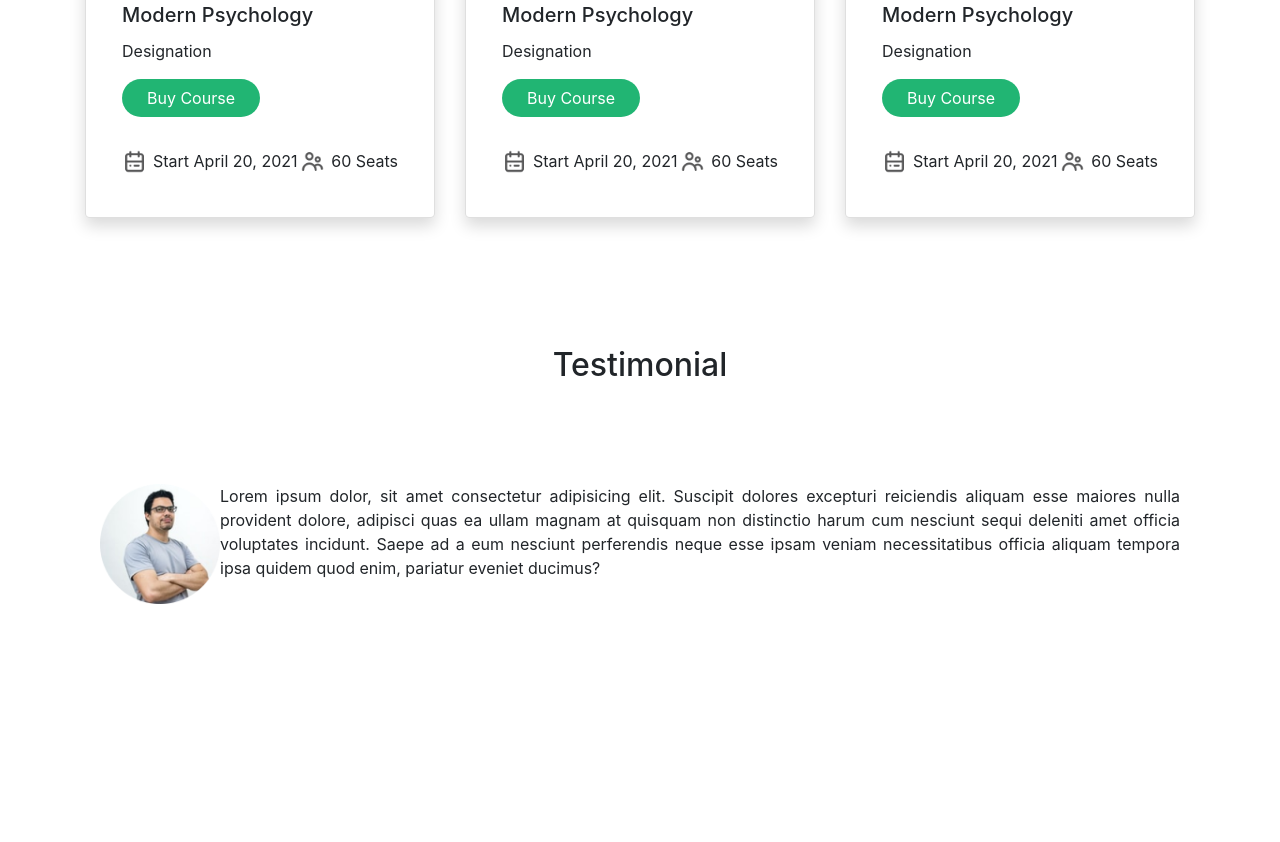
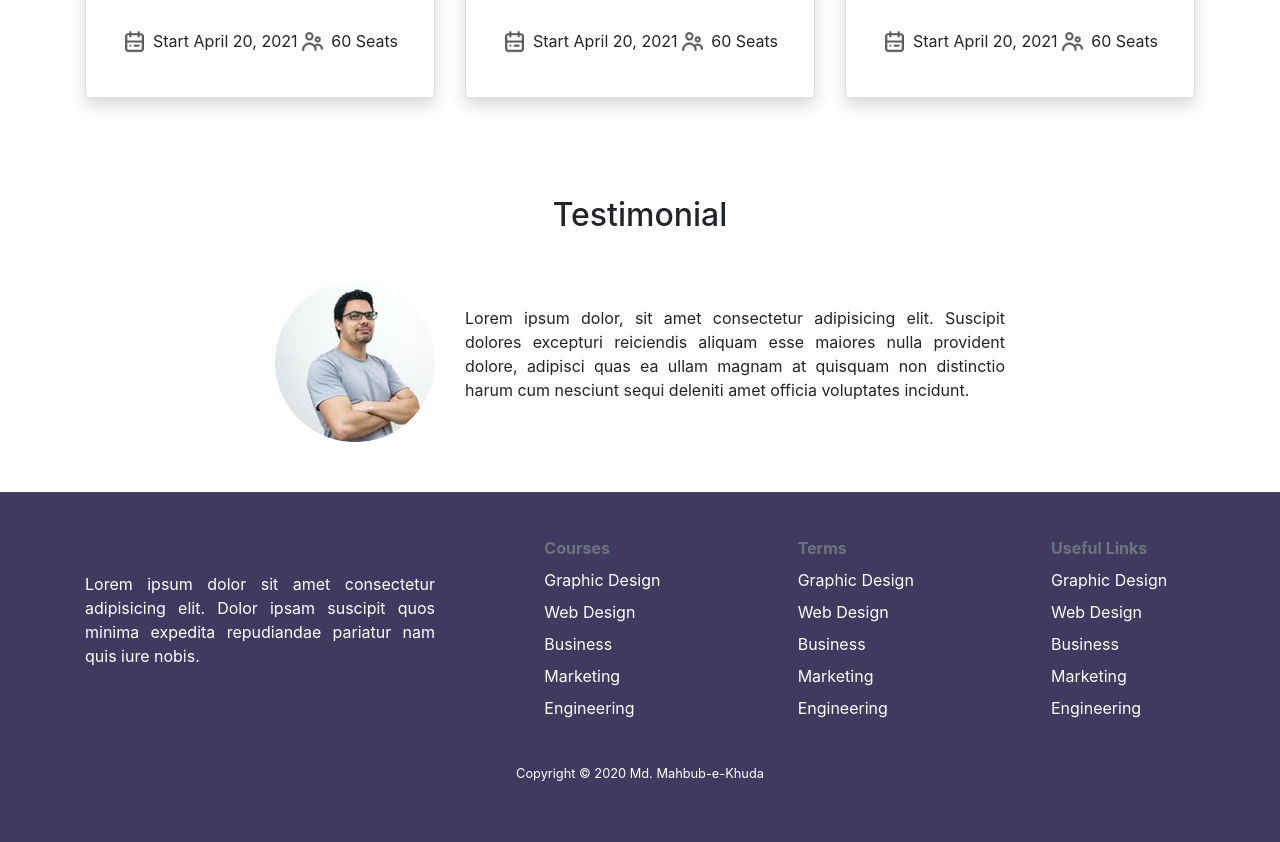
Before and after one commit to mdmahbubekhuda/e-school, a plain HTML site: page index.html in a window 1280 px wide. Shown: the part 1363-2205 px from the top of the page. Before the commit the page ends 2047 px from the top, so only its background shows below. Drawn offline with nearby package versions, Linux system fonts and the light colour scheme.

Commit message:
done except for responsive

```diff
--- a/index.html
+++ b/index.html
@@ -8,15 +8,12 @@
     <link rel="stylesheet" href="style.css">
 </head>
 <body>
+        <!-- header -->
 
-
-    <!-- header -->
+        <!-- navigation -->
 
 
     <header class="bg-color">
-
-        <!-- navigation -->
-
         <section>
             <div class="container">
                 <nav class="navbar navbar-expand-lg navbar-light">
@@ -59,40 +56,39 @@
     </header>
 
 
-    <!-- main part -->
+        <!-- main part -->
+
+        <!-- categories -->
 
 
     <main>
-
-        <!-- categories -->
-
         <section>
             <div class="container categories">
                 <div class="row">
                     <div class="col-3">
                         <div class="cat1 d-flex flex-column justify-content-around align-items-center">
-                            <img class="" src="images/ICON/book.png" alt="">
+                            <img src="images/ICON/book.png" alt="">
                             <h5>1500+ Topic</h5>
                             <p>Learn Anything</p>
                         </div>
                     </div>
                     <div class="col-3">
                         <div class="cat2 d-flex flex-column justify-content-around align-items-center shadow p-3 mb-5 bg-white rounded-lg">
-                            <img class="" src="images/ICON/Student.png" alt="">
+                            <img src="images/ICON/Student.png" alt="">
                             <h5>1500+ Topic</h5>
                             <p>Learn Anything</p>
                         </div>
                     </div>
                     <div class="col-3">
                         <div class="cat3 d-flex flex-column justify-content-around align-items-center">
-                            <img class="" src="images/ICON/Test.png" alt="">
+                            <img src="images/ICON/Test.png" alt="">
                             <h5>1500+ Topic</h5>
                             <p>Learn Anything</p>
                         </div>
                     </div>
                     <div class="col-3">
                         <div class="cat4 d-flex flex-column justify-content-around align-items-center">
-                            <img class="" src="images/ICON/Students.png" alt="">
+                            <img src="images/ICON/Students.png" alt="">
                             <h5>1500+ Topic</h5>
                             <p>Learn Anything</p>
                         </div>
@@ -101,11 +97,11 @@
             </div>
         </section>
 
-        <!-- card-deck for online-courses -->
+            <!-- card-deck for online-courses -->
 
         <section>
             <div class="container online-courses">
-                <div><h2>Online Courses</h2></div>
+                <h2 class="text-center wb-5">Online Courses</h2>
                 <div class="card-deck">
                     <div class="card shadow p-3 mb-5 bg-white rounded-lg">
                       <img src="images/Photos/Morder pyschology.png" class="card-img-top" alt="...">
@@ -161,27 +157,75 @@
                         </div>
                       </div>
                     </div>
-                  </div>
+                </div>
             </div>
         </section>
 
-        <!-- Testimonial -->
+            <!-- Testimonial -->
+
         <section>
             <div class="container testimonial">
-                <div><h2>Testimonial</h2></div>
-                <div class="container">
-                    <div class="d-flex ">
-                    <img src="images/Photos/Man.png" alt="">
-                    <p>Lorem ipsum dolor, sit amet consectetur adipisicing elit. Suscipit dolores excepturi reiciendis aliquam esse maiores nulla provident dolore, adipisci quas ea ullam magnam at quisquam non distinctio harum cum nesciunt sequi deleniti amet officia voluptates incidunt. Saepe ad a eum nesciunt perferendis neque esse ipsam veniam necessitatibus officia aliquam tempora ipsa quidem quod enim, pariatur eveniet ducimus?</p>
+                <h2 class="text-center mb-5">Testimonial</h2>
+                <div class="row d-flex justify-content-center align-items-center">
+                    <div class="col-2">
+                        <img class="img-fluid" src="images/Photos/Man.png" alt="">
+                    </div>
+                    <div class="col-6">
+                        <p class="text-justify">Lorem ipsum dolor, sit amet consectetur adipisicing elit. Suscipit dolores excepturi reiciendis aliquam esse maiores nulla provident dolore, adipisci quas ea ullam magnam at quisquam non distinctio harum cum nesciunt sequi deleniti amet officia voluptates incidunt.</p>
                     </div>
                 </div>
             </div>
         </section>
     </main>
 
+            <!-- Footer -->
+
+    <footer>
+        <div class="container footer">
+            <div class="row d-flex justify-content-between align-items-center">
+                <div class="col-4">
+                    <p class="text-justify">Lorem ipsum dolor sit amet consectetur adipisicing elit. Dolor ipsam suscipit quos minima expedita repudiandae pariatur nam quis iure nobis.</p>
+                </div>
+                <div class="col-2">
+                    <nav class="nav flex-column justify-content-center align-items-start">
+                        <a class="nav-link disabled font-weight-bold">Courses</a>
+                        <a class="nav-link" href="#">Graphic Design</a>
+                        <a class="nav-link" href="#">Web Design</a>
+                        <a class="nav-link" href="#">Business</a>
+                        <a class="nav-link" href="#">Marketing</a>
+                        <a class="nav-link" href="#">Engineering</a>
+                    </nav>
+                </div>
+                <div class="col-2">
+                    <nav class="nav flex-column">
+                        <a class="nav-link disabled font-weight-bold">Terms</a>
+                        <a class="nav-link" href="#">Graphic Design</a>
+                        <a class="nav-link" href="#">Web Design</a>
+                        <a class="nav-link" href="#">Business</a>
+                        <a class="nav-link" href="#">Marketing</a>
+                        <a class="nav-link" href="#">Engineering</a>
+                    </nav>
+                </div>
+                <div class="col-2">
+                    <nav class="nav flex-column">
+                        <a class="nav-link disabled font-weight-bold">Useful Links</a>
+                        <a class="nav-link" href="#">Graphic Design</a>
+                        <a class="nav-link" href="#">Web Design</a>
+                        <a class="nav-link" href="#">Business</a>
+                        <a class="nav-link" href="#">Marketing</a>
+                        <a class="nav-link" href="#">Engineering</a>
+                    </nav>
+                </div>
+            </div>
+            <div class="row d-flex justify-content-center">
+                <small>Copyright © 2020 Md. Mahbub-e-Khuda</small>
+            </div>
+        </div>
+    </footer>
 
 
-    <!-- javascript -->
+            <!-- javascript -->
+
 <script src="https://code.jquery.com/jquery-3.5.1.slim.min.js" integrity="sha384-DfXdz2htPH0lsSSs5nCTpuj/zy4C+OGpamoFVy38MVBnE+IbbVYUew+OrCXaRkfj" crossorigin="anonymous"></script>
 <script src="https://cdn.jsdelivr.net/npm/popper.js@1.16.0/dist/umd/popper.min.js" integrity="sha384-Q6E9RHvbIyZFJoft+2mJbHaEWldlvI9IOYy5n3zV9zzTtmI3UksdQRVvoxMfooAo" crossorigin="anonymous"></script>
 <script src="https://stackpath.bootstrapcdn.com/bootstrap/4.5.0/js/bootstrap.min.js" integrity="sha384-OgVRvuATP1z7JjHLkuOU7Xw704+h835Lr+6QL9UvYjZE3Ipu6Tp75j7Bh/kR0JKI" crossorigin="anonymous"></script>
--- a/style.css
+++ b/style.css
@@ -1,27 +1,18 @@
-
-/* green button color #21B573 */
-
-/* red font color #FD511A; */
-
-/* online courses color #413960 */
-/*
-font-family: Poppins;
-font-style: normal;
-font-weight: normal */
 
 
-/* online courses pic size
-width: 331px;
-height: 234px; */
+        /* Header */
+
+        /* Navigation */
 
 .container{
-    margin-bottom: 80px;
+    margin-bottom: 50px;
 }
 .nav-item{
     margin-left: 10px;
     margin-right: 10px;
 }
 
+        /* Landing Page */
 
 .header-text{
     line-height: 33px;
@@ -43,6 +34,9 @@ height: 234px; */
 }
 
 
+        /* Main Body */
+
+        /* "Categories Part" */
 
 
 .cat1, .cat2, .cat3, .cat4{
@@ -57,13 +51,10 @@ height: 234px; */
 .cat2 img{
     width: 80px;
     height: 83px;
-
-
 }
 .cat3 img{
     width: 75px;
     height: 80px;
-
 }
 .cat4 img{
     width: 68px;
@@ -73,12 +64,13 @@ height: 234px; */
     margin-bottom: 30px;
 }
 
-
+        /* "Online Courses" Part */
 
 
 .online-courses h2{
+    color: #413960;
     text-align: center;
-    margin-bottom: 80px;
+    margin-bottom: 50px;
 }
 .card-footer{
     background-color: white;
@@ -90,18 +82,21 @@ height: 234px; */
     margin-right: 6px;
 }
 
+        /* Footer with Navigation */
 
 
-
-.testimonial h2{
-    text-align: center;
-    margin-bottom: 100px;
+.nav-link{
+    color: white;
+    line-height: 1;
 }
-
-.testimonial img{
-    width: 120px;
-    height: 120px;
+footer{
+    height: 350px;
+    background-color: #413960 ;
+    color: white;
 }
-.testimonial{
-    text-align: justify;
+.footer small{
+    margin-top: 40px;
 }
+.footer{
+    padding-top: 40px;
+}
```
